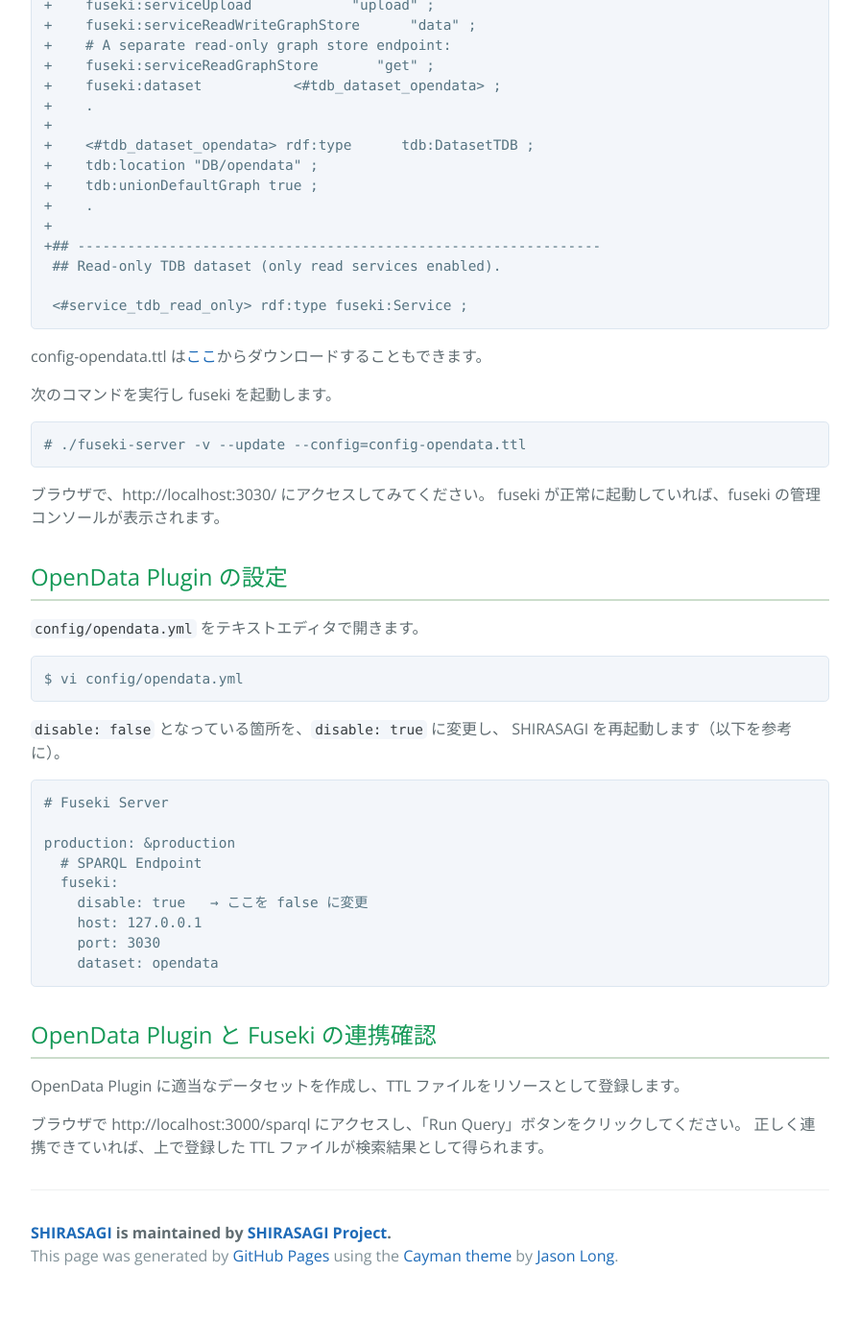
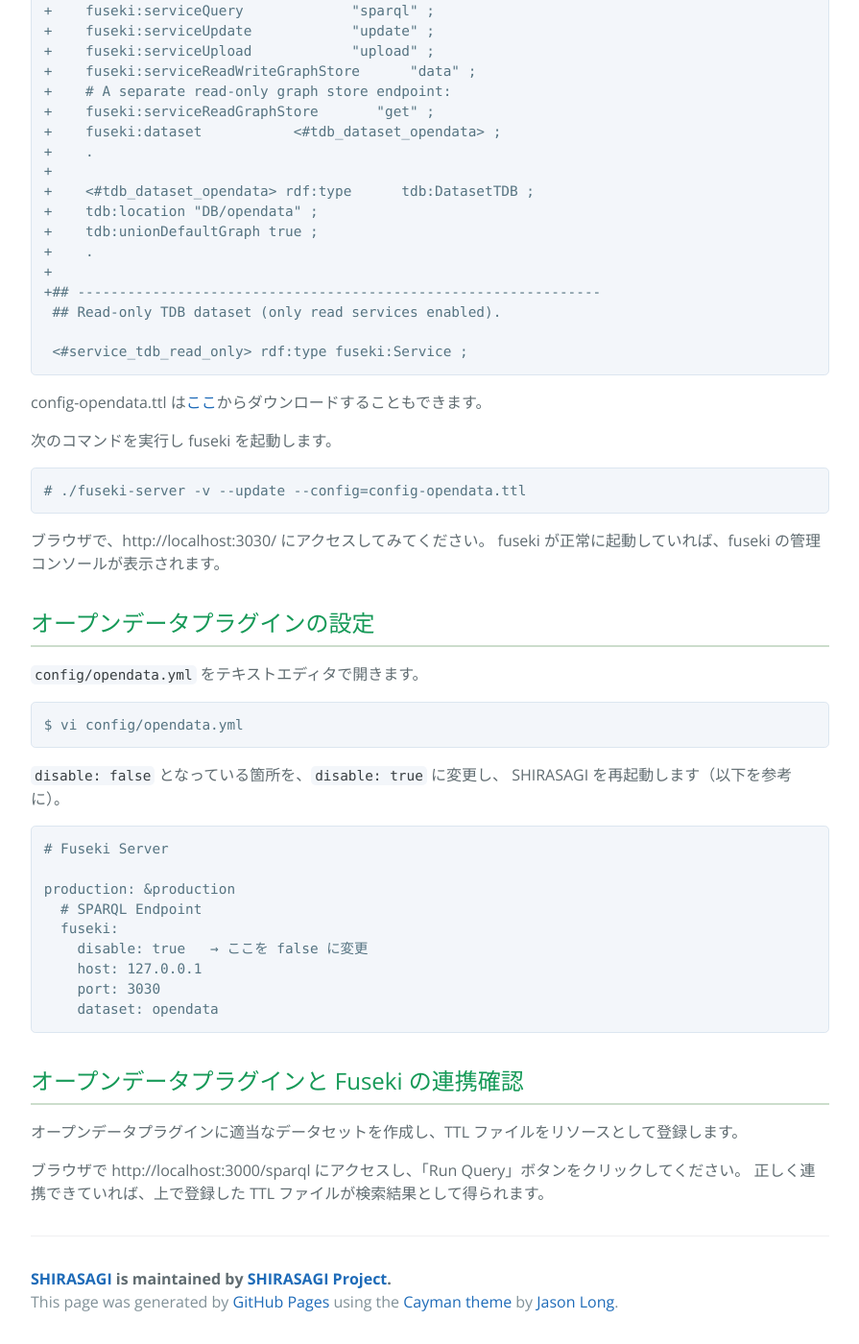
Before and after one commit to shirasagi/shirasagi.github.io, a Jekyll site: the page built from installation/fuseki.md, in a window 1280 px wide and 1400 px high, scrolled down 1899 px. Shown: the whole window at 96% size, without its empty margins (192-1087 px from the left). Built offline with Jekyll 4.4.1, drawn with Linux system fonts in a browser that asks for light colours; nearby versions of some CDN libraries; Markdown is read by kramdown in place of the engine named in the settings; before the commit the page ends 3251 px from its top, so only the background shows below that; some of the changed text lies outside the part shown.

Commit message:
use katakana

````diff
--- a/installation/fuseki.md
+++ b/installation/fuseki.md
@@ -1,6 +1,6 @@
 ---
 layout: default
-title: Fuseki のインストールと OpenData Plugin の設定
+title: Fuseki のインストールとオープンデータプラグインの設定
 ---
 
 ## Fuseki
@@ -11,11 +11,11 @@
 
 Fuseki とは、RDF ファイルを永続化し、RDF クエリで検索することができる RDF データベースサービスです。
 
-OpenData Plugin は、データストアに [RDF](http://ja.wikipedia.org/wiki/Resource_Description_Framework) ファイルが登録されると、
+オープンデータプラグインは、データストアに [RDF](http://ja.wikipedia.org/wiki/Resource_Description_Framework) ファイルが登録されると、
 事前に設定された Fuseki に RDF ファイルを登録し、Fuseki による RDF クエリの検索機能を提供しています。
 
 Fuseki が実行できる RDF クエリは [SPARQL1.1](http://ja.wikipedia.org/wiki/SPARQL) 形式で、
-OpenData Plugin は [Turtle](http://www.w3.org/TR/turtle/) 形式の RDF ファイルをサポートしています。
+オープンデータプラグインは [Turtle](http://www.w3.org/TR/turtle/) 形式の RDF ファイルをサポートしています。
 
 ## Install
 
@@ -108,7 +108,7 @@
 ブラウザで、http://localhost:3030/ にアクセスしてみてください。
 fuseki が正常に起動していれば、fuseki の管理コンソールが表示されます。
 
-## OpenData Plugin の設定
+## オープンデータプラグインの設定
 
 `config/opendata.yml` をテキストエディタで開きます。
 
@@ -131,9 +131,9 @@
     dataset: opendata
 ```
 
-## OpenData Plugin と Fuseki の連携確認
+## オープンデータプラグインと Fuseki の連携確認
 
-OpenData Plugin に適当なデータセットを作成し、TTL ファイルをリソースとして登録します。
+オープンデータプラグインに適当なデータセットを作成し、TTL ファイルをリソースとして登録します。
 
 ブラウザで http://localhost:3000/sparql にアクセスし、「Run Query」ボタンをクリックしてください。
 正しく連携できていれば、上で登録した TTL ファイルが検索結果として得られます。
````
Also changed, not shown: index.md (+1 -1 lines), installation/manual.md (+4 -3 lines).
